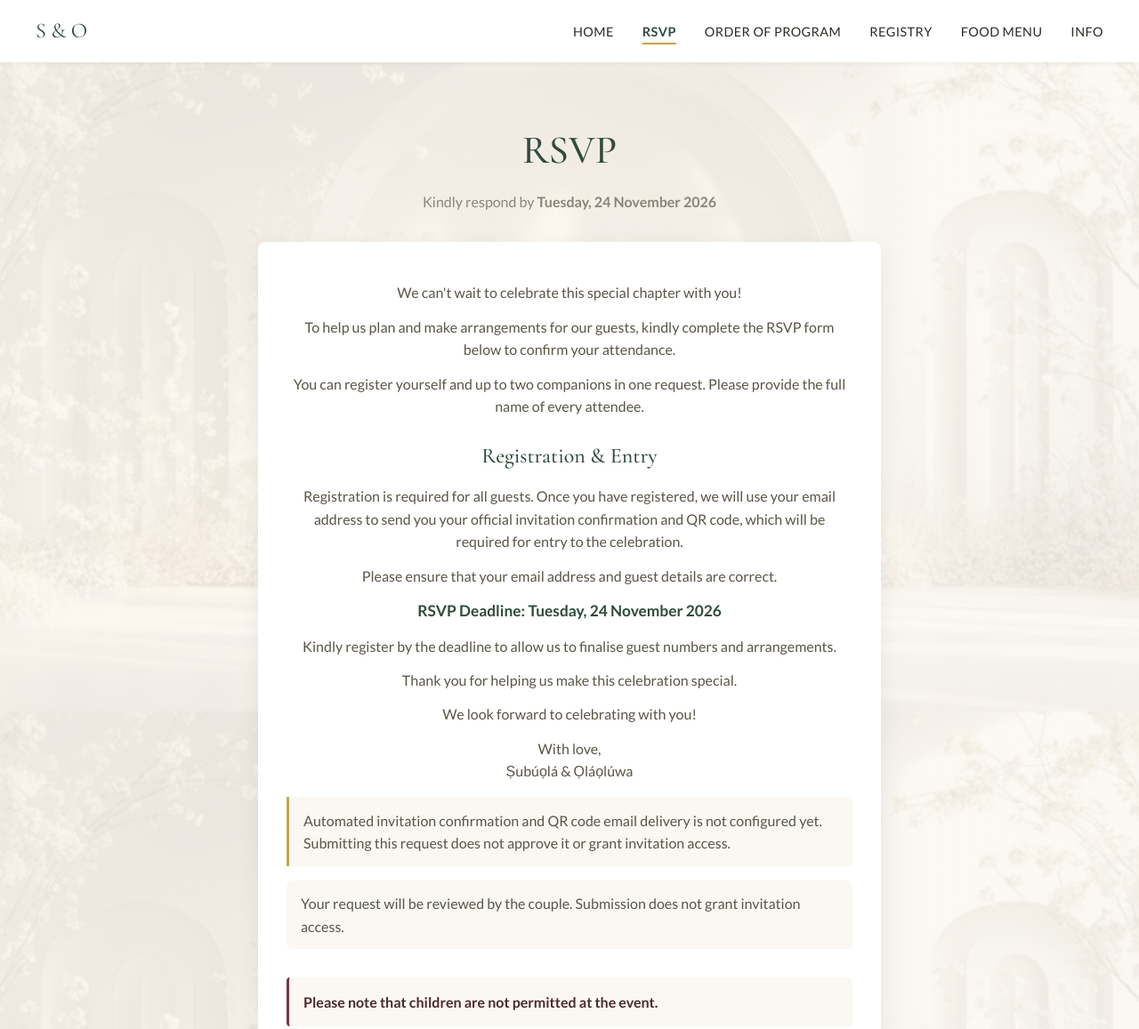
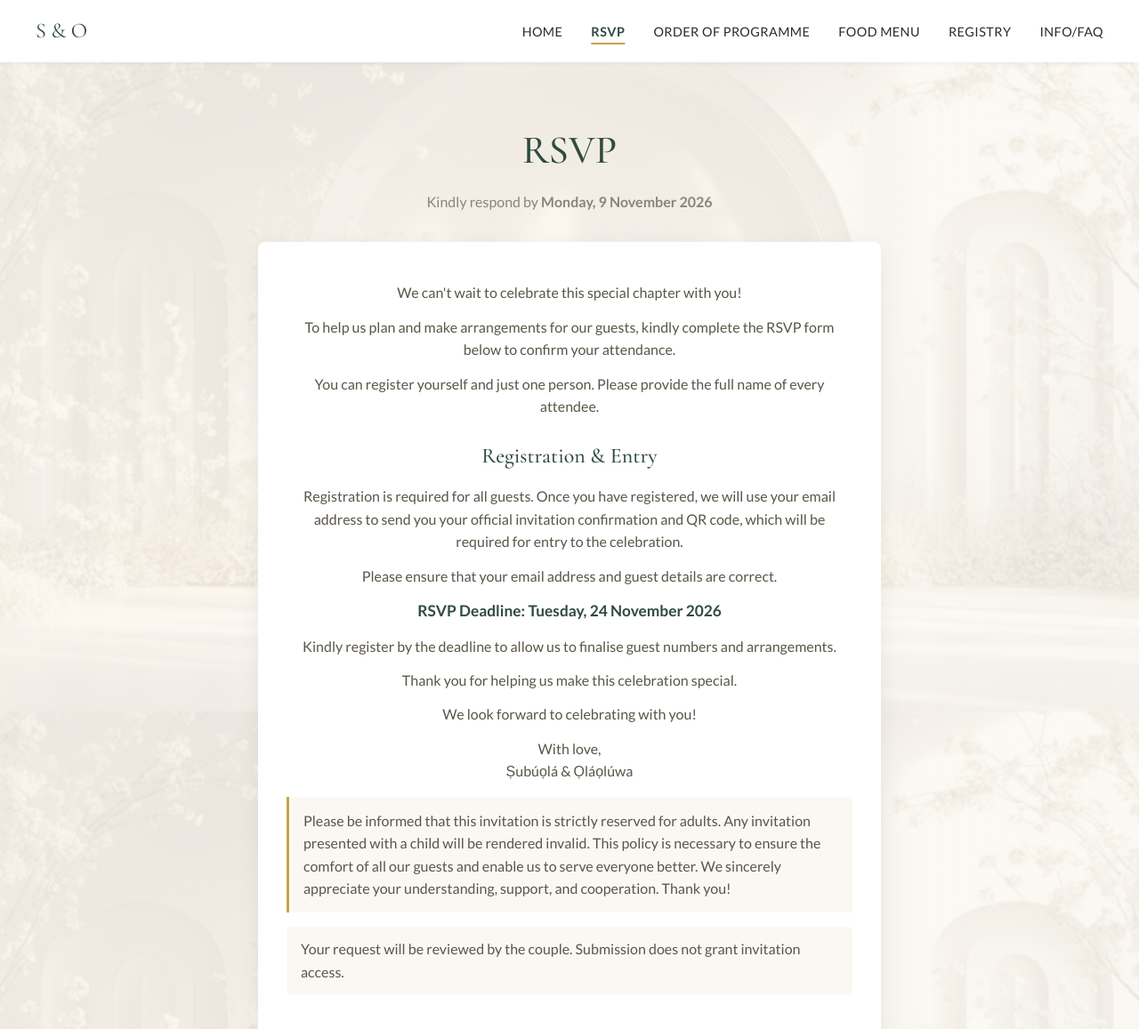
Before and after one commit to cruzfxn/wedding-website, a website: page rsvp.html in a window 1280 px wide. Shown: the top 1157 px of the page at 89% size. Drawn offline with nearby package versions, Linux system fonts and the light colour scheme.

Commit message:
Update adult-only invitation notice

```diff
--- a/rsvp.html
+++ b/rsvp.html
@@ -14,22 +14,18 @@
   <header class="site-header"><nav class="main-nav" aria-label="Main navigation">
     <a href="index.html" class="nav-logo">S &amp; O</a>
     <ul class="nav-links">
-      <li><a href="index.html">Home</a></li>
-      <li><a href="rsvp.html" aria-current="page">RSVP</a></li>
-      <li hidden><a href="invite.html" data-invite-link hidden>Invite</a></li>
-      <li><a href="programme.html">Order of Program</a></li>
-      <li><a href="registry.html">Registry</a></li>
-      <li><a href="menu.html">Food Menu</a></li>
-      <li><a href="info.html">Info</a></li>
+      <li><a href="index.html">Home</a></li><li><a href="invite.html" data-invite-link>Invite</a></li>
+      <li><a href="rsvp.html" aria-current="page">RSVP</a></li><li><a href="programme.html">Order of Programme</a></li>
+      <li><a href="menu.html">Food Menu</a></li><li><a href="registry.html">Registry</a></li><li><a href="info.html">Info/FAQ</a></li>
     </ul><button class="nav-toggle" aria-label="Open menu" aria-expanded="false">☰</button>
   </nav></header>
   <main>
-    <section class="page-header"><h1>RSVP</h1><p>Kindly respond by <strong>Tuesday, 24 November 2026</strong></p></section>
+    <section class="page-header"><h1>RSVP</h1><p>Kindly respond by <strong>Monday, 9 November 2026</strong></p></section>
     <section class="rsvp-form-wrapper">
       <div class="rsvp-intro">
         <p>We can't wait to celebrate this special chapter with you!</p>
         <p>To help us plan and make arrangements for our guests, kindly complete the RSVP form below to confirm your attendance.</p>
-        <p>You can register yourself and up to two companions in one request. Please provide the full name of every attendee.</p>
+        <p>You can register yourself and just one person. Please provide the full name of every attendee.</p>
         <h2>Registration &amp; Entry</h2>
         <p>Registration is required for all guests. Once you have registered, we will use your email address to send you your official invitation confirmation and QR code, which will be required for entry to the celebration.</p>
         <p>Please ensure that your email address and guest details are correct.</p>
@@ -39,9 +35,8 @@
         <p>We look forward to celebrating with you!</p>
         <p>With love,<br>Ṣubúọlá &amp; Ọláọlúwa</p>
       </div>
-      <p class="delivery-note">Automated invitation confirmation and QR code email delivery is not configured yet. Submitting this request does not approve it or grant invitation access.</p>
+      <p class="delivery-note">Please be informed that this invitation is strictly reserved for adults. Any invitation presented with a child will be rendered invalid. This policy is necessary to ensure the comfort of all our guests and enable us to serve everyone better. We sincerely appreciate your understanding, support, and cooperation. Thank you!</p>
       <p id="rsvp-status" class="rsvp-status" role="status" aria-live="polite">Loading RSVP form…</p>
-      <p class="rsvp-children-notice">Please note that children are not permitted at the event.</p>
       <form id="rsvp-form" class="rsvp-form" novalidate>
         <label for="full-name">Full Name</label><input id="full-name" name="fullName" type="text" autocomplete="name" required maxlength="120" pattern=".*\S.*" title="Enter your full name.">
         <fieldset><legend>Will you be attending?</legend>
```
Also changed, not shown: info.html (+1 -1 lines).
